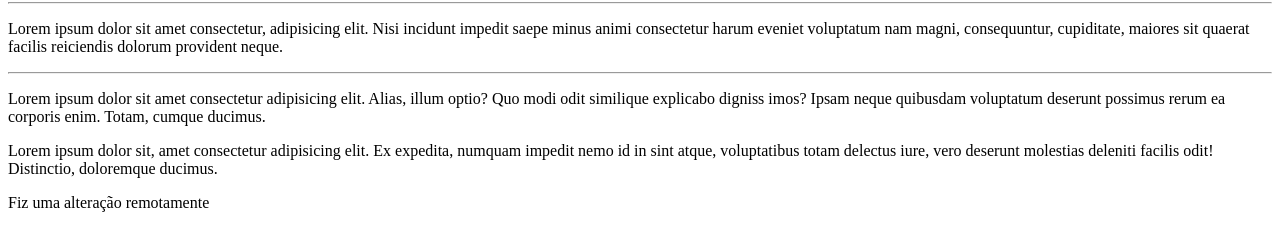
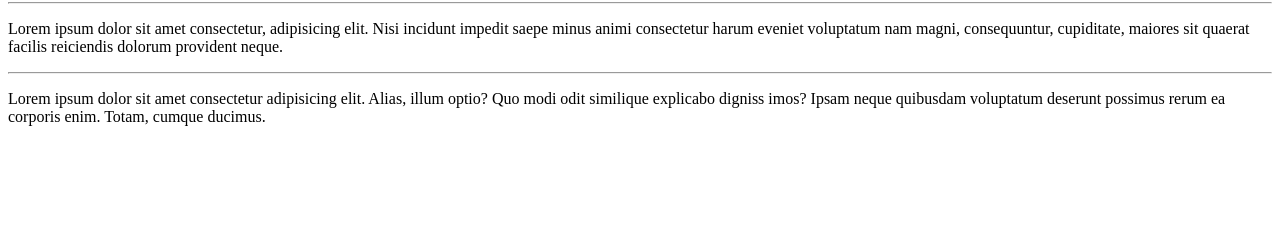
Before and after one commit to Matheus-R-Sena/Hello-World, a plain HTML site: page web/index.html in a window 1280 px wide. Shown: the part 78-326 px from the top of the page. Drawn offline with Linux system fonts and the light colour scheme.

Commit message:
Retirada do último paragrafo.
Eu retirei o último paragrafo para reduzir o tamanho do texto.

```diff
--- a/web/index.html
+++ b/web/index.html
@@ -18,10 +18,7 @@
         imos? Ipsam neque quibusdam voluptatum deserunt possimus rerum ea corporis enim. Totam, cumque
          ducimus.</p>
 
-         <p>Lorem ipsum dolor sit, amet consectetur adipisicing elit. Ex expedita, numquam impedit nemo id
-             in sint atque, voluptatibus totam
-             delectus iure, vero deserunt molestias deleniti facilis odit! Distinctio, doloremque ducimus.</p>
-    <p> Fiz uma alteração remotamente </p>
+
 
 
 
```
